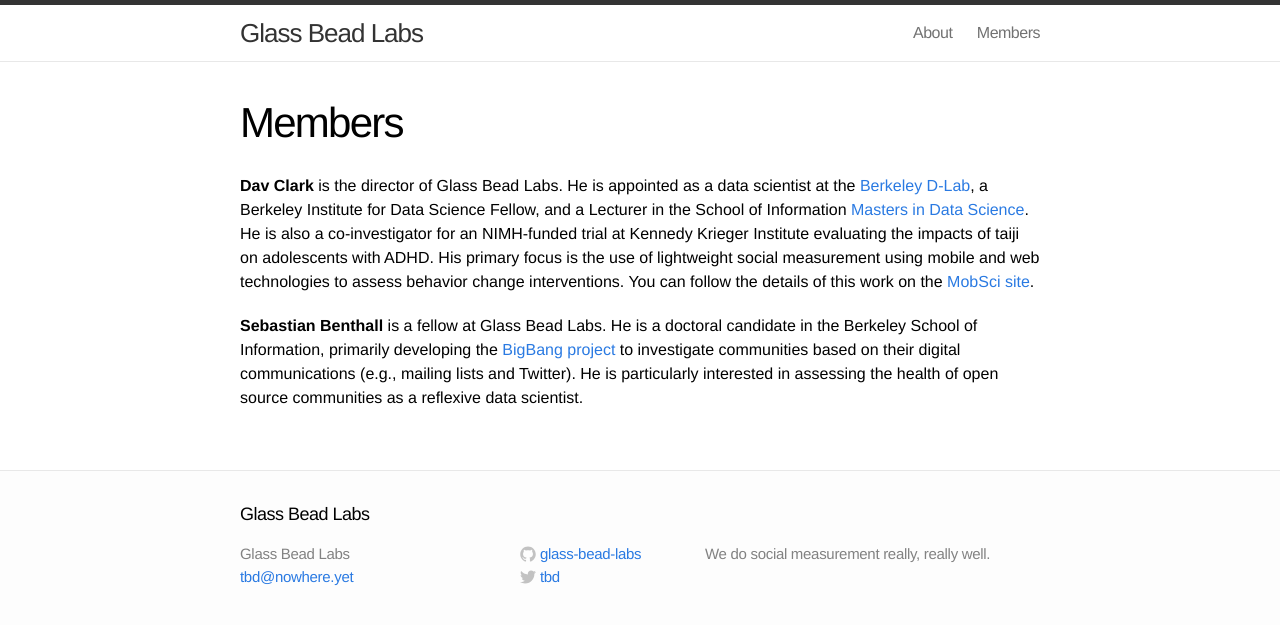
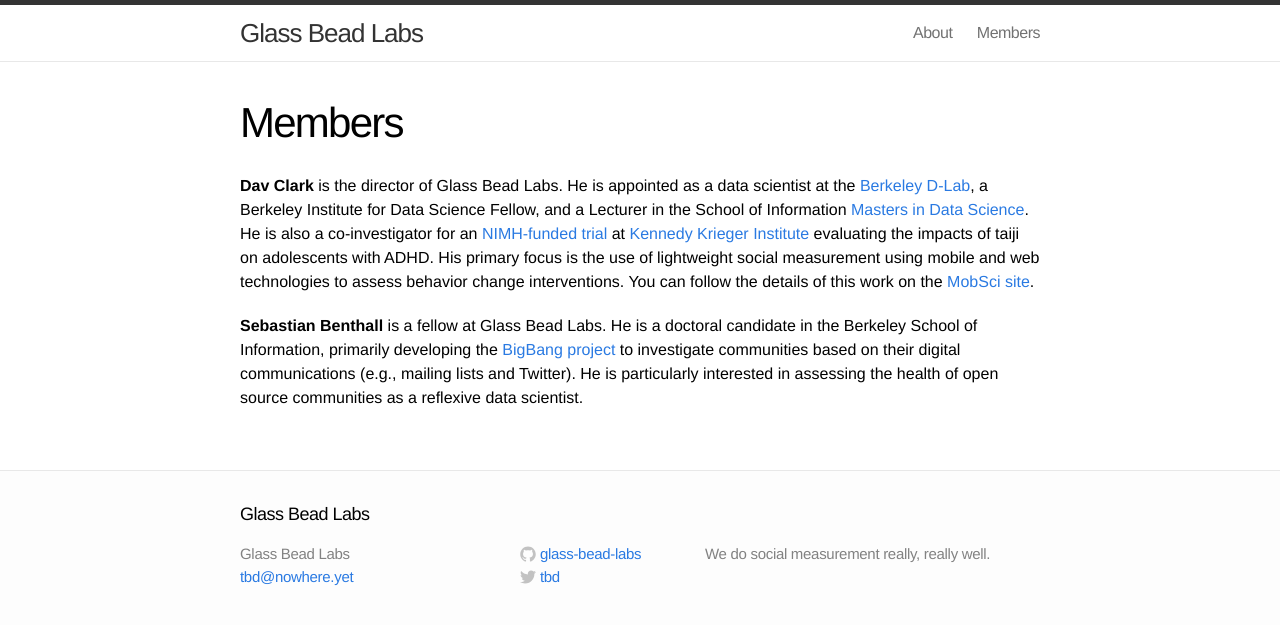
Before and after one commit to glass-bead-labs/bead.glass, a Jekyll site: the page built from members.md, in a window 1280 px wide. Shown: the top 625 px of the page. Built offline with Jekyll 4.4.1, drawn with Linux system fonts in a browser that asks for light colours; part of the change alters nothing that is shown.

```diff
--- a/members.md
+++ b/members.md
@@ -4,16 +4,17 @@ title: Members
 permalink: /members/
 ---
 
-**Dav Clark** is the director of Glass Bead Labs. He is appointed as
-a data scientist at the
-[Berkeley D-Lab](http://dlab.berkeley.edu), a Berkeley Institute for
-Data Science Fellow, and a Lecturer in the School of Information
-[Masters in Data Science](http://datascience.berkeley.edu). He is also
-a co-investigator for an NIMH-funded trial at Kennedy Krieger Institute
-evaluating the impacts of taiji on adolescents with ADHD. His primary focus
-is the use of lightweight social measurement using mobile and web
-technologies to assess behavior change interventions. You can follow the
-details of this work on the [MobSci site](https://mobsci.dlab.berkeley.edu).
+**Dav Clark** is the director of Glass Bead Labs. He is appointed as a data
+scientist at the [Berkeley D-Lab](http://dlab.berkeley.edu), a Berkeley
+Institute for Data Science Fellow, and a Lecturer in the School of Information
+[Masters in Data Science](http://datascience.berkeley.edu). He is also a
+co-investigator for an [NIMH-funded
+trial](http://clinicaltrials.gov/show/NCT02234557) at [Kennedy Krieger
+Institute](http://www.kennedykrieger.org/research-training/movement-based-mindfulness-training-children-adhd-feasibility-study)
+evaluating the impacts of taiji on adolescents with ADHD. His primary focus is
+the use of lightweight social measurement using mobile and web technologies to
+assess behavior change interventions. You can follow the details of this work on
+the [MobSci site](https://mobsci.dlab.berkeley.edu).
 
 **Sebastian Benthall** is a fellow at Glass Bead Labs. He is a
 doctoral candidate in the Berkeley School of Information, primarily
```
